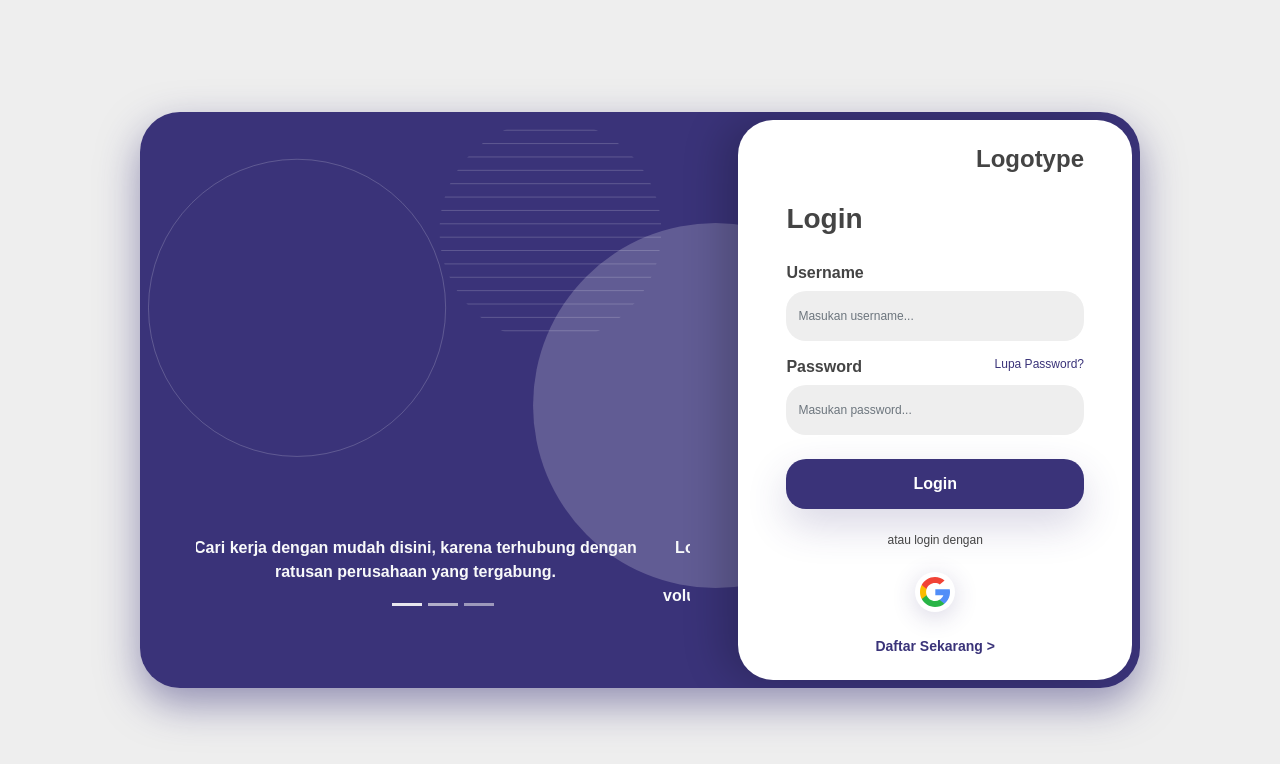
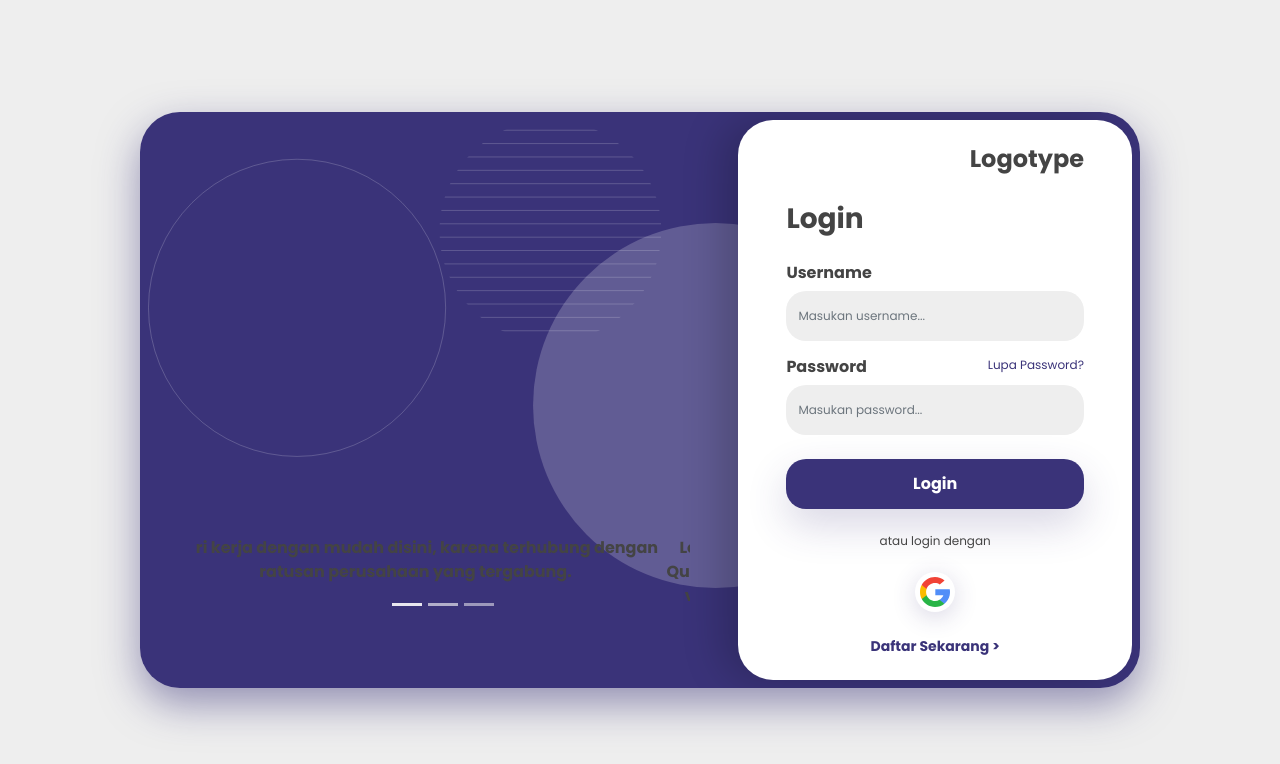
Before and after one commit to ilhamsrajab/akunt-client, a Vue app: page / in a window 1280 px wide. Shown: the top 764 px of the page. Built offline with nearby package versions, Linux system fonts and the light colour scheme; no server answers.

Commit message:
Font Fix

```diff
--- a/src/App.vue
+++ b/src/App.vue
@@ -9,15 +9,17 @@
 </script>
 
 <style>
-/* @import url("https://fonts.googleapis.com/css2?family=Poppins:ital,wght@0,100;0,200;0,300;0,400;0,500;0,600;0,700;0,800;0,900;1,100;1,200;1,300;1,400;1,500;1,600;1,700;1,800;1,900&display=swap");
-font-family: "Poppins", sans-serif; */
-#app {
-  @import url('https://fonts.googleapis.com/css2?family=Poppins:ital,wght@0,100;0,200;0,300;0,400;0,500;0,600;0,700;0,800;0,900;1,100;1,200;1,300;1,400;1,500;1,600;1,700;1,800;1,900&display=swap');
-  /* font-family: Poppins, Helvetica, Arial, sans-serif; */
+@import url("https://fonts.googleapis.com/css2?family=Poppins:ital,wght@0,100;0,200;0,300;0,400;0,500;0,600;0,700;0,800;0,900;1,100;1,200;1,300;1,400;1,500;1,600;1,700;1,800;1,900&display=swap");
+
+* {
   font-family: 'Poppins', sans-serif;
   -webkit-font-smoothing: antialiased;
   -moz-osx-font-smoothing: grayscale;
   color: #444444;
   box-sizing: border-box;
 }
+
+/* #app {
+  font-family: Poppins, Helvetica, Arial, sans-serif;
+} */
 </style>
```
